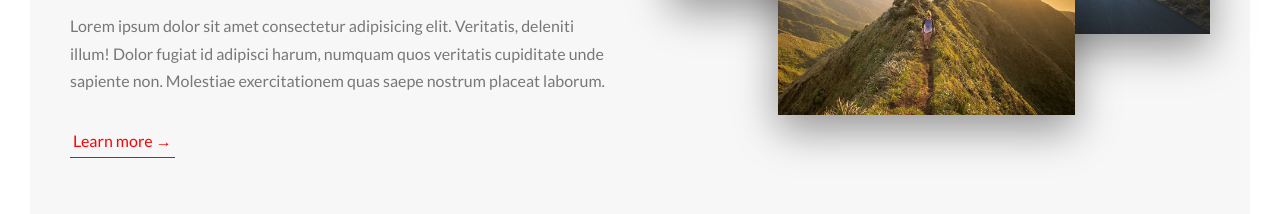
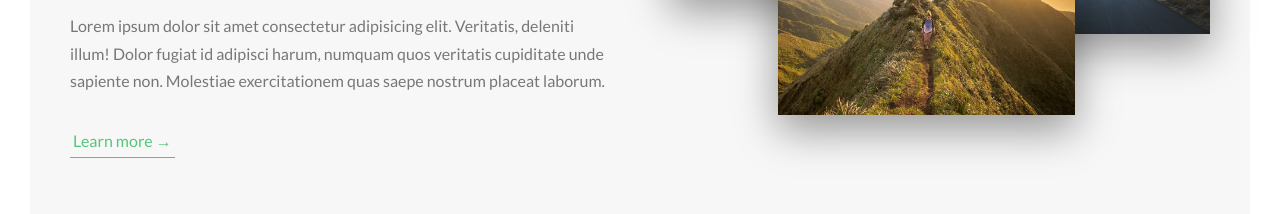
Before and after one commit to seismicmike/natours, a website: page index.html in a window 1280 px wide. Shown: the part 1203-1417 px from the top of the page. Drawn offline with nearby package versions, Linux system fonts and the light colour scheme; files that its build step writes are made by us from their sources.

Commit message:
Rolling back conflict test.

```diff
--- a/sass/abstracts/_variables.scss
+++ b/sass/abstracts/_variables.scss
@@ -1,5 +1,5 @@
 // COLORS
-$color-primary: red; //creating conflict on purpose
+$color-primary: #55c57a;
 $color-primary-light: #7ed56f;
 $color-primary-dark: #28b485;
 
```
